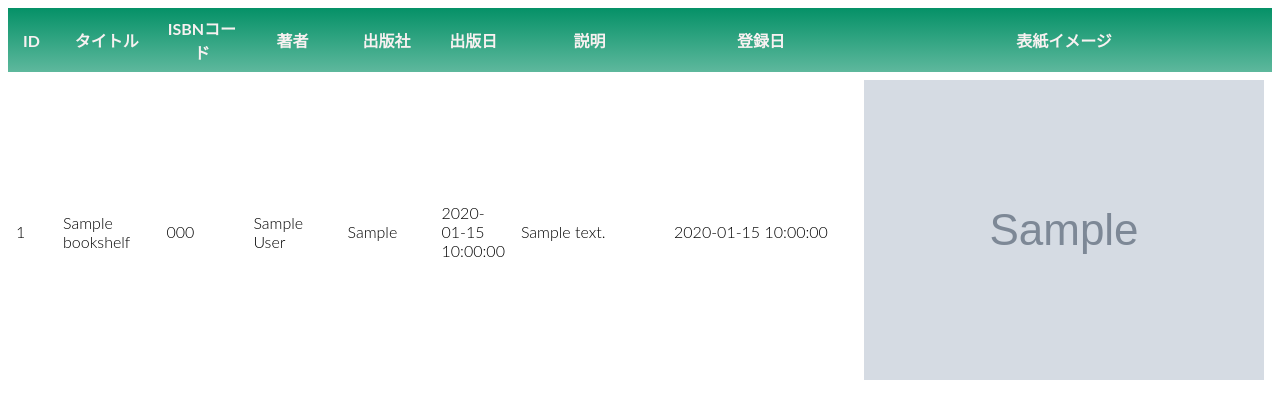
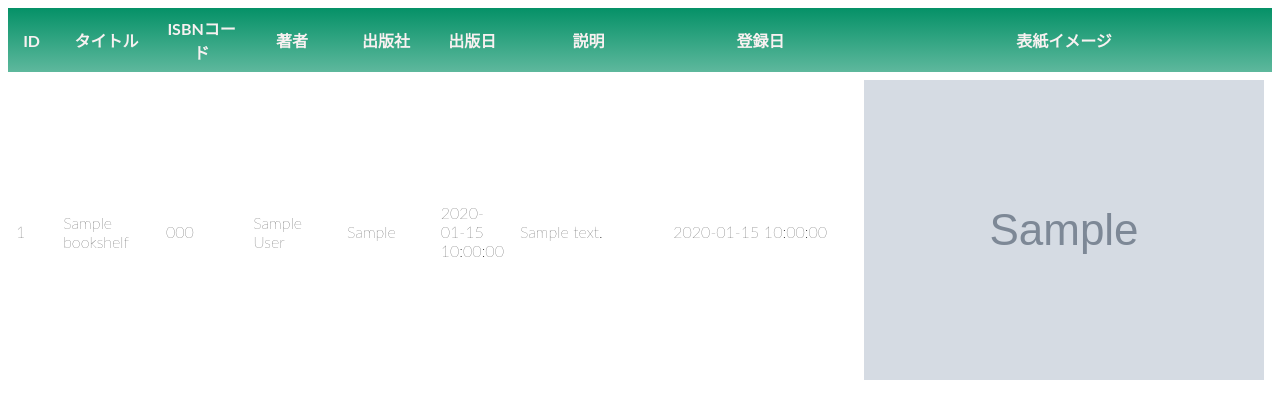
Before and after one commit to Nagatsuki46/meiho-bookshelf, a PHP site: page /bookshelflist.php in a window 1280 px wide. Shown: the top 419 px of the page. Run offline with PHP 8.4, Linux system fonts and the light colour scheme; tables that the repository leaves empty or names only in its code hold one stand-in row (values such as "Sample post"); grey boxes marked "Sample" are stand-in pictures; some libraries are stand-ins or nearby versions.

Commit message:
フォント変更

```diff
--- a/list.css
+++ b/list.css
@@ -1,5 +1,5 @@
 body{
-    font-weight:300;
+    font-weight:lighter;
     font-family: 'Lato', 'Noto Sans JP', 'ヒラギノ角ゴ ProN', 'Hiragino Kaku Gothic ProN', 'メイリオ', Meiryo, 'ＭＳ Ｐゴシック', 'MS PGothic', sans-serif;
 }
 table {
```
